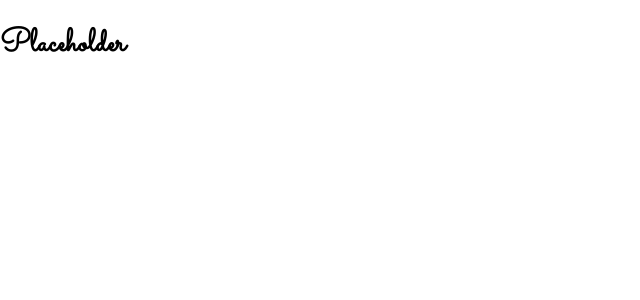
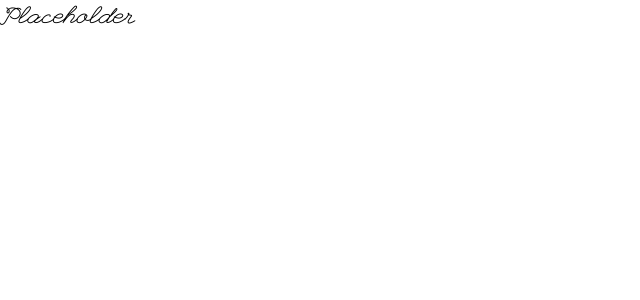
Before and after one commit to bblais23/untitled-todo-list, a React (Vite) app: page / in a window 1280 px wide. Shown: the top 300 px of the page, without its empty margins (0-640 px from the left). Built offline with nearby package versions, Linux system fonts and the light colour scheme.

Commit message:
league script set as font, grid layout.

```diff
--- a/src/index.css
+++ b/src/index.css
@@ -4,10 +4,34 @@ html, body {
 }
 
 h1, h2, h3, h4, p {
-	font-size: 2rem;
-	font-family: 'Sacramento', cursive;
+	font-size: 1rem;
+	font-family: 'League Script', cursive;
+}
+
+body {
+	height: 100vh;
+	width: 100vw;
+}
+
+#app {
+	/* Make this fit the body */
+	margin: 0;
+	padding: 0;
+	width: 100vw;
+	height: 100vh;
+
+	display: grid;
+
+	grid-template-rows: 5em 1fr 5em;
+	grid-template-columns: 1fr 80vw 1fr;
+
+	grid-template-areas:
+		".   .   ."
+		". paper ."
+		".   .   .";
 }
 
 .listPaper {
+	grid-area: paper;
 	background-color: #FEF8E6;
 }
--- a/src/index.html
+++ b/src/index.html
@@ -8,7 +8,7 @@
 		you may not use this file except in compliance with the License.
 	-->
 	<meta name="viewport" content="width=device-width, initial-scale=1.0, maximum-scale=1.0, user-scalable=0">
-<link href="https://fonts.googleapis.com/css?family=Sacramento&display=swap" rel="stylesheet">
+	<link rel="stylesheet" ype="text/css" href="./fonts/LeagueScript.css">
 	<link rel="stylesheet" type="text/css" href="./index.css">
 	<title>Untitled todo list</title>
 </head>
```
